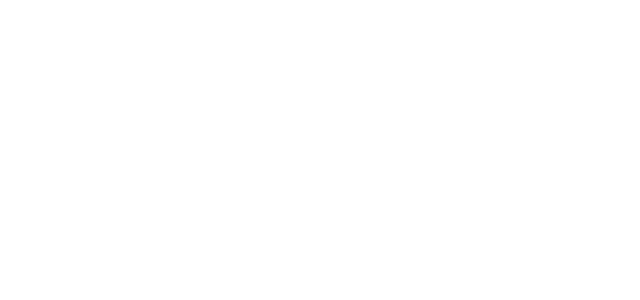
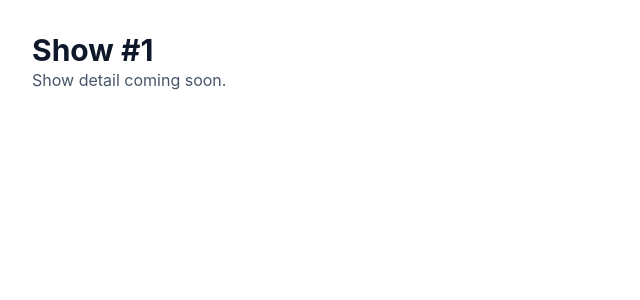
Before and after one commit to telmanagababov/tv-show-board, a Vue app: page /show/1 in a window 1280 px wide. Before the commit this address had no page. Shown: the top 300 px of the page, without its empty margins (0-640 px from the left). Built offline with nearby package versions, Linux system fonts and the light colour scheme.

Commit message:
feat(structure): scaffold feature-based folder structure
- Create features/{dashboard,show-detail,search,theme} + shared/
- Move HomeView -> features/dashboard/DashboardView.vue
- Add lazy-loaded routes for show-detail, search, and 404 (NotFoundView)
- Each route is now its own code-split chunk

```diff
--- /dev/null
+++ b/src/features/search/SearchView.vue
@@ -0,0 +1,12 @@
+<script setup lang="ts">
+import { useRoute } from 'vue-router'
+
+const route = useRoute()
+</script>
+
+<template>
+  <main class="bg-bg text-fg min-h-screen p-8">
+    <h1 class="text-3xl font-bold">Search</h1>
+    <p class="text-fg-muted mt-4">Query: {{ route.query.q || '(empty)' }}</p>
+  </main>
+</template>
--- /dev/null
+++ b/src/features/show-detail/ShowDetailView.vue
@@ -0,0 +1,12 @@
+<script setup lang="ts">
+import { useRoute } from 'vue-router'
+
+const route = useRoute()
+</script>
+
+<template>
+  <main class="bg-bg text-fg min-h-screen p-8">
+    <h1 class="text-3xl font-bold">Show #{{ route.params.id }}</h1>
+    <p class="text-fg-muted mt-4">Show detail coming soon.</p>
+  </main>
+</template>
--- a/src/router/index.ts
+++ b/src/router/index.ts
@@ -1,13 +1,27 @@
 import { createRouter, createWebHistory } from 'vue-router'
-import HomeView from '../views/HomeView.vue'
 
 const router = createRouter({
   history: createWebHistory(import.meta.env.BASE_URL),
   routes: [
     {
       path: '/',
-      name: 'home',
-      component: HomeView,
+      name: 'dashboard',
+      component: () => import('@/features/dashboard/DashboardView.vue'),
+    },
+    {
+      path: '/show/:id',
+      name: 'show-detail',
+      component: () => import('@/features/show-detail/ShowDetailView.vue'),
+    },
+    {
+      path: '/search',
+      name: 'search',
+      component: () => import('@/features/search/SearchView.vue'),
+    },
+    {
+      path: '/:pathMatch(.*)*',
+      name: 'not-found',
+      component: () => import('@/shared/components/NotFoundView.vue'),
     },
   ],
 })
--- /dev/null
+++ b/src/shared/components/NotFoundView.vue
@@ -0,0 +1,11 @@
+<script setup lang="ts">
+import { RouterLink } from 'vue-router'
+</script>
+
+<template>
+  <main class="bg-bg text-fg flex min-h-screen flex-col items-center justify-center p-8">
+    <h1 class="text-6xl font-bold">404</h1>
+    <p class="text-fg-muted mt-4">This page doesn't exist.</p>
+    <RouterLink to="/" class="text-brand mt-6 underline"> Back to dashboard </RouterLink>
+  </main>
+</template>
```
Also changed, not shown: src/features/dashboard/DashboardView.vue (renamed from src/views/HomeView.vue).
